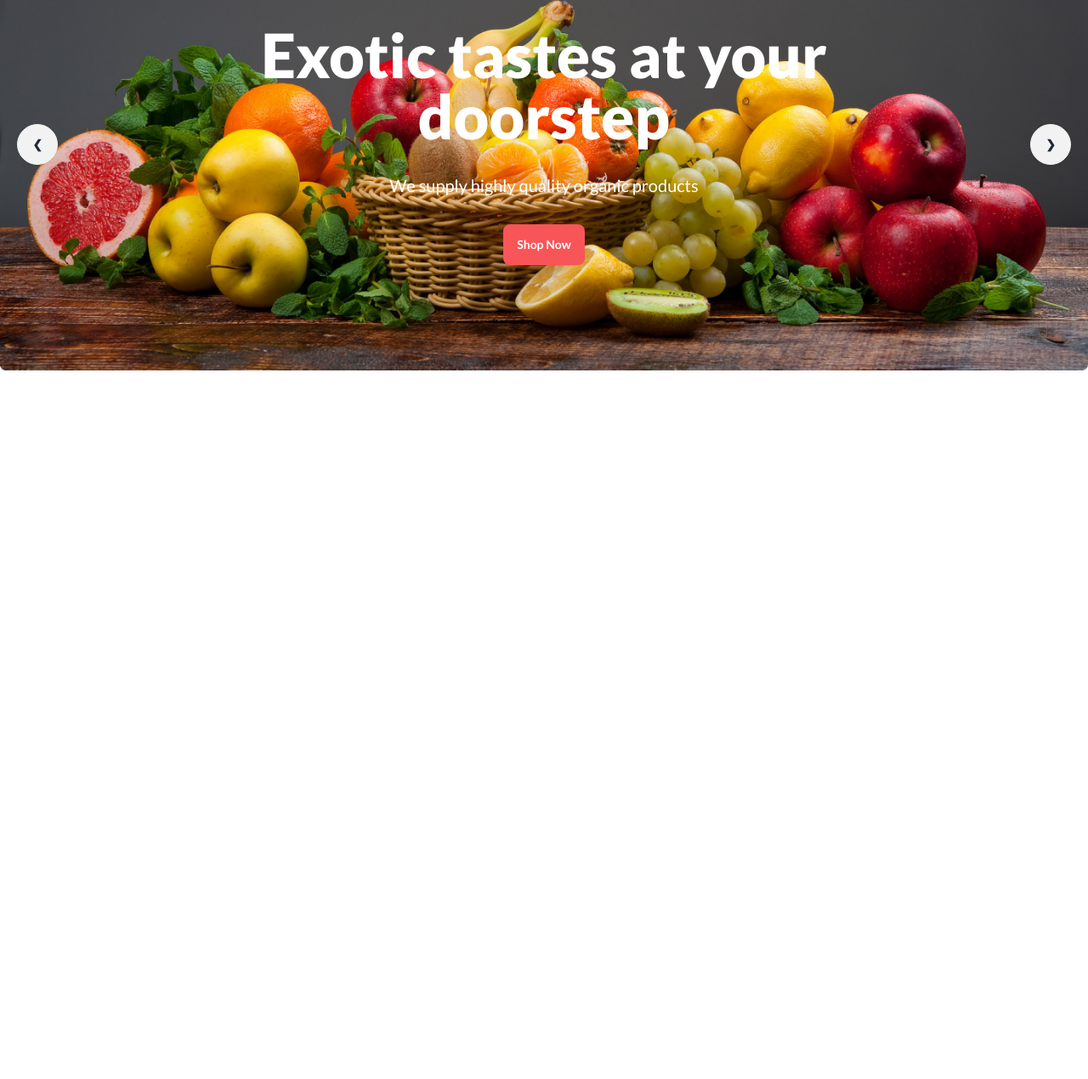
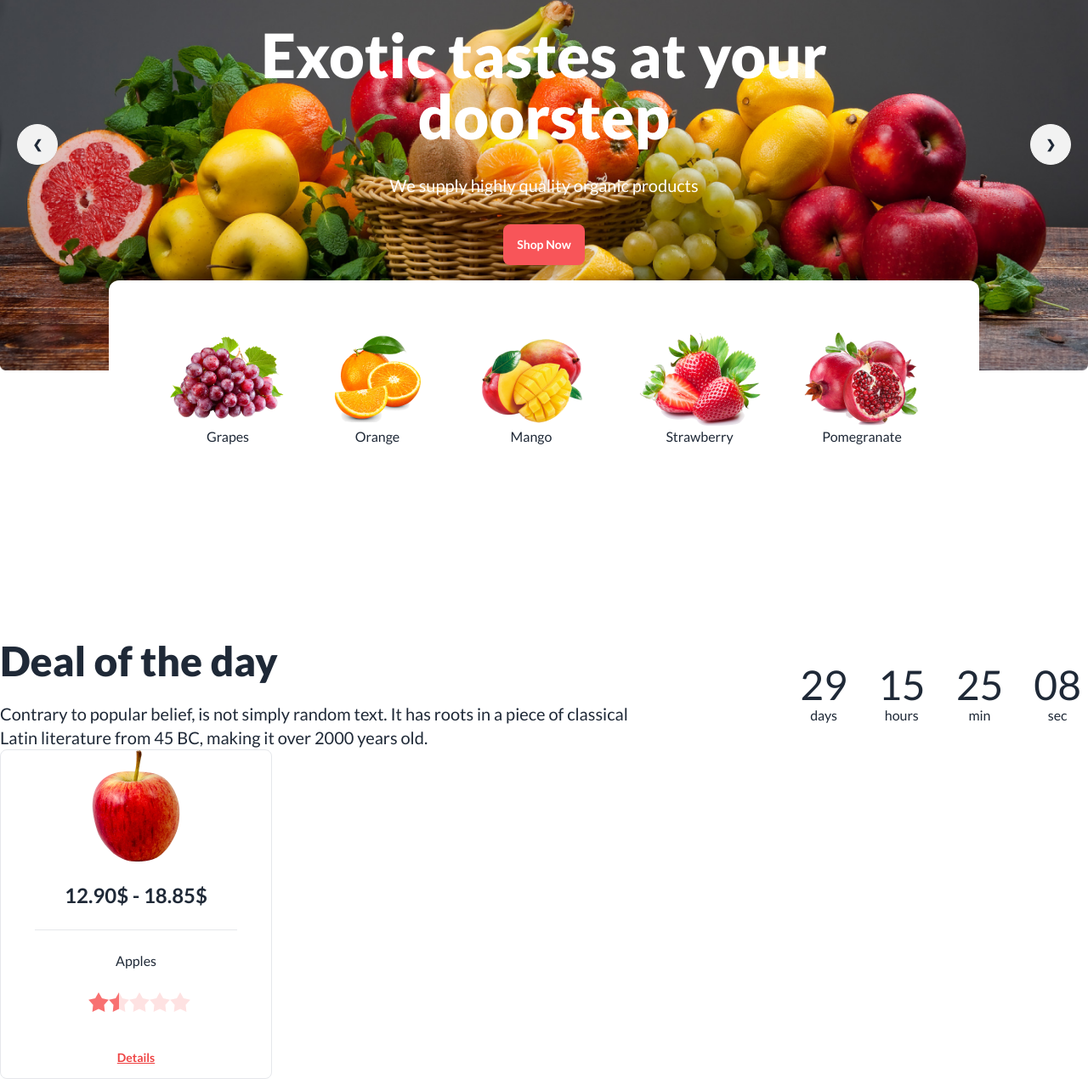
Before and after one commit to programmer-mahadi-hasan/Fruit-Burst, a plain HTML site: page index.html in a window 1280 px wide. Shown: the part 289-1559 px from the top of the page at 85% size. Before the commit the page ends 800 px from the top, so only its background shows below. Drawn offline with nearby package versions, Linux system fonts and the light colour scheme; grey boxes are pictures that could not be loaded.

Commit message:
completed banner and parts of a modal

```diff
--- a/index.html
+++ b/index.html
@@ -46,14 +46,18 @@
           </ul>
         </div>
         <div class="navbar-center mb-3">
-                  <a class="btn btn-ghost"><img src="images/logo.png" alt="logo"><span class="text-xl lg:text-3xl">Fruit Burst</span></a>
+          <a class="btn btn-ghost"><img src="images/logo.png" alt="logo"><span class="text-xl lg:text-3xl">Fruit
+              Burst</span></a>
         </div>
         <div class="navbar-end">
           <div class="dropdown">
             <div tabindex="0" role="button" class="btn btn-ghost lg:hidden">
-                          <svg xmlns="http://www.w3.org/2000/svg" class="h-5 w-5" fill="none" viewBox="0 0 24 24" stroke="currentColor"><path stroke-linecap="round" stroke-linejoin="round" stroke-width="2" d="M4 6h16M4 12h8m-8 6h16" /></svg>
+              <svg xmlns="http://www.w3.org/2000/svg" class="h-5 w-5" fill="none" viewBox="0 0 24 24"
+                stroke="currentColor">
+                <path stroke-linecap="round" stroke-linejoin="round" stroke-width="2" d="M4 6h16M4 12h8m-8 6h16" />
+              </svg>
             </div>
-                        <ul tabindex="0" class="menu text-black menu-sm dropdown-content mt-3 z-[1] p-2 shadow bg-base-100 rounded-box w-52">
+            <ul tabindex="0" class="menu text-black menu-sm dropdown-content mt-3 z-[1] p-2 shadow bg-base-100w-52">
               <li><a>Home</a></li>
               <li><a>About Us</a></li>
               <li><a>Shope</a></li>
@@ -62,9 +66,7 @@
           </div>
           <form class="hidden lg:block">
             <label class="relative block">
-                            <input
-                                class="input w-full input-bordered rounded-full"
-                                placeholder="Search here" type="text" />
+              <input class="input w-full input-bordered rounded-full" placeholder="Search here" type="text" />
 
               <span class="absolute inset-y-0 right-0 flex items-center pr-3">
                 <svg class="h-5 w-5 fill-black" xmlns="http://www.w3.org/2000/svg" x="0px" y="0px" width="30"
@@ -86,8 +88,8 @@
       <div class="carousel w-full">
         <div id="slide1" class="carousel-item relative w-full">
           <div class="bg-[url(images/banner1.png)] flex justify-center items-center w-full bg-cover relative">
-                        <div class="text-center text-white space-y-8 absolute">
-                            <h1 class="text-7xl font-extrabold">Exotic tastes at your <br>
+            <div class="text-center text-white space-y-3 lg:space-y-8 absolute">
+              <h1 class="text-3xl font-semibold lg:text-7xl lg:font-extrabold">Exotic tastes at your <br>
                 doorstep</h1>
               <p class="text-xl font-medium">We supply highly quality organic products</p>
               <button class="btn border-none bg-primary-color text-white">Shop Now</button>
@@ -100,8 +102,8 @@
         </div>
         <div id="slide2" class="carousel-item relative w-full">
           <div class="bg-[url(images/banner2.png)] flex justify-center items-center w-full bg-cover relative">
-                        <div class="text-center text-white space-y-8 absolute">
-                            <h1 class="text-7xl font-extrabold">Exotic tastes at your <br>
+            <div class="text-center text-white space-y-3 lg:space-y-8 absolute">
+              <h1 class="text-3xl font-semibold lg:text-7xl lg:font-extrabold">Exotic tastes at your <br>
                 doorstep</h1>
               <p class="text-xl font-medium">We supply highly quality organic products</p>
               <button class="btn border-none bg-primary-color text-white">Shop Now</button>
@@ -114,8 +116,8 @@
         </div>
         <div id="slide3" class="carousel-item relative w-full">
           <div class="bg-[url(images/banner3.png)] flex justify-center items-center w-full bg-cover relative">
-                        <div class="text-center text-white space-y-8 absolute">
-                            <h1 class="text-7xl font-extrabold">Exotic tastes at your <br>
+            <div class="text-center text-white space-y-3 lg:space-y-8 absolute">
+              <h1 class="text-3xl font-semibold lg:text-7xl lg:font-extrabold">Exotic tastes at your <br>
                 doorstep</h1>
               <p class="text-xl font-medium">We supply highly quality organic products</p>
               <button class="btn border-none bg-primary-color text-white">Shop Now</button>
@@ -128,8 +130,8 @@
         </div>
         <div id="slide4" class="carousel-item relative w-full">
           <div class="bg-[url(images/banner4.png)] flex justify-center items-center w-full bg-cover relative">
-                        <div class="text-center text-white space-y-8 absolute">
-                            <h1 class="text-7xl font-extrabold">Exotic tastes at your <br>
+            <div class="text-center text-white space-y-3 lg:space-y-8 absolute">
+              <h1 class="text-3xl font-semibold lg:text-7xl lg:font-extrabold">Exotic tastes at your <br>
                 doorstep</h1>
               <p class="text-xl font-medium">We supply highly quality organic products</p>
               <button class="btn border-none bg-primary-color text-white">Shop Now</button>
@@ -149,9 +151,112 @@
           </div>
         </div>
       </div>
+      <!-- fruits container -->
+      <div class="hidden lg:block">
+        <div
+          class="w-4/5 mx-auto h-64 rounded-xl bg-white flex items-center justify-center gap-12 text-center -translate-y-28">
+          <div>
+            <img src="images/fruit1.png" alt="">
+            <p>Grapes</p>
+          </div>
+          <div>
+            <img src="images/fruit2.png" alt="">
+            <p>Orange</p>
+          </div>
+          <div>
+            <img src="images/fruit3.png" alt="">
+            <p>Mango</p>
+          </div>
+          <div>
+            <img src="images/fruit4.png" alt="">
+            <p>Strawberry</p>
+          </div>
+          <div>
+            <img src="images/fruit5.png" alt="">
+            <p>Pomegranate</p>
+          </div>
+        </div>
+      </div>
     </section>
+    <!-- banner end  -->
   </header>
-    <main></main>
+  <main>
+    <!-- deal of the day section start  -->
+    <section class="mt-14">
+      <!-- deal of the day header part -->
+      <div class="flex gap-40 items-center">
+        <div class="space-y-6">
+          <h1 class="text-xl lg:text-5xl font-extrabold">Deal of the day</h1>
+          <p class="text-xs lg:text-xl font-medium">Contrary to popular belief, is not simply random text. It has roots
+            in a piece of classical Latin literature from 45 BC, making it over 2000 years old.</p>
+        </div>
+        <div class="grid grid-flow-col gap-5 text-center auto-cols-max">
+          <div class="flex flex-col p-2 ">
+            <span class="countdown  text-5xl">
+              <span style="--value:29;"></span>
+            </span>
+            days
+          </div>
+          <div class="flex flex-col p-2 ">
+            <span class="countdown  text-5xl">
+              <span style="--value:15;"></span>
+            </span>
+            hours
+          </div>
+          <div class="flex flex-col p-2 ">
+            <span class="countdown  text-5xl">
+              <span style="--value:25;"></span>
+            </span>
+            min
+          </div>
+          <div class="flex flex-col p-2 ">
+            <span class="countdown  text-5xl">
+              <span style="--value:08;"></span>
+            </span>
+            sec
+          </div>
+        </div>
+      </div>
+      <!-- deal of the day card -->
+      <div class="grid grid-cols-4">
+        <div class="border rounded-lg space-y-6 text-center">
+          <div class="flex items-center justify-center">
+            <img src="images/fruit6.png" alt="">
+          </div>
+          <h2 class="text-2xl font-bold">12.90$ - 18.85$</h2>
+          <hr class="w-3/4 mx-auto">
+          <p>Apples</p>
+          <div class="rating rating-md rating-half">
+            <input type="radio" name="rating-10" class="rating-hidden" />
+            <input type="radio" name="rating-10" class="bg-red-400 mask mask-star-2 mask-half-1" />
+            <input type="radio" name="rating-10" class="bg-red-400 mask mask-star-2 mask-half-2" />
+            <input type="radio" name="rating-10" class="bg-red-400 mask mask-star-2 mask-half-1" checked />
+            <input type="radio" name="rating-10" class="bg-red-400 mask mask-star-2 mask-half-2" />
+            <input type="radio" name="rating-10" class="bg-red-400 mask mask-star-2 mask-half-1" />
+            <input type="radio" name="rating-10" class="bg-red-400 mask mask-star-2 mask-half-2" />
+            <input type="radio" name="rating-10" class="bg-red-400 mask mask-star-2 mask-half-1" />
+            <input type="radio" name="rating-10" class="bg-red-400 mask mask-star-2 mask-half-2" />
+            <input type="radio" name="rating-10" class="bg-red-400 mask mask-star-2 mask-half-1" />
+            <input type="radio" name="rating-10" class="bg-red-400 mask mask-star-2 mask-half-2" />
+          </div>
+          <!-- Open the modal using ID.showModal() method -->
+          <div><button class="btn btn-link text-red-500" onclick="my_modal_5.showModal()">Details</button></div>
+          <dialog id="my_modal_5" class="modal modal-bottom sm:modal-middle">
+            <div class="modal-box">
+              <h3 class="font-bold text-lg">Hello!</h3>
+              <p class="py-4">Press ESC key or click the button below to close</p>
+              <div class="modal-action">
+                <form method="dialog">
+                  <!-- if there is a button in form, it will close the modal -->
+                  <button class="btn">Close</button>
+                </form>
+              </div>
+            </div>
+          </dialog>
+        </div>
+      </div>
+    </section>
+  </main>
 </body>
 
 </html>
```
Lines whose indentation alone changed are shown as unchanged.
